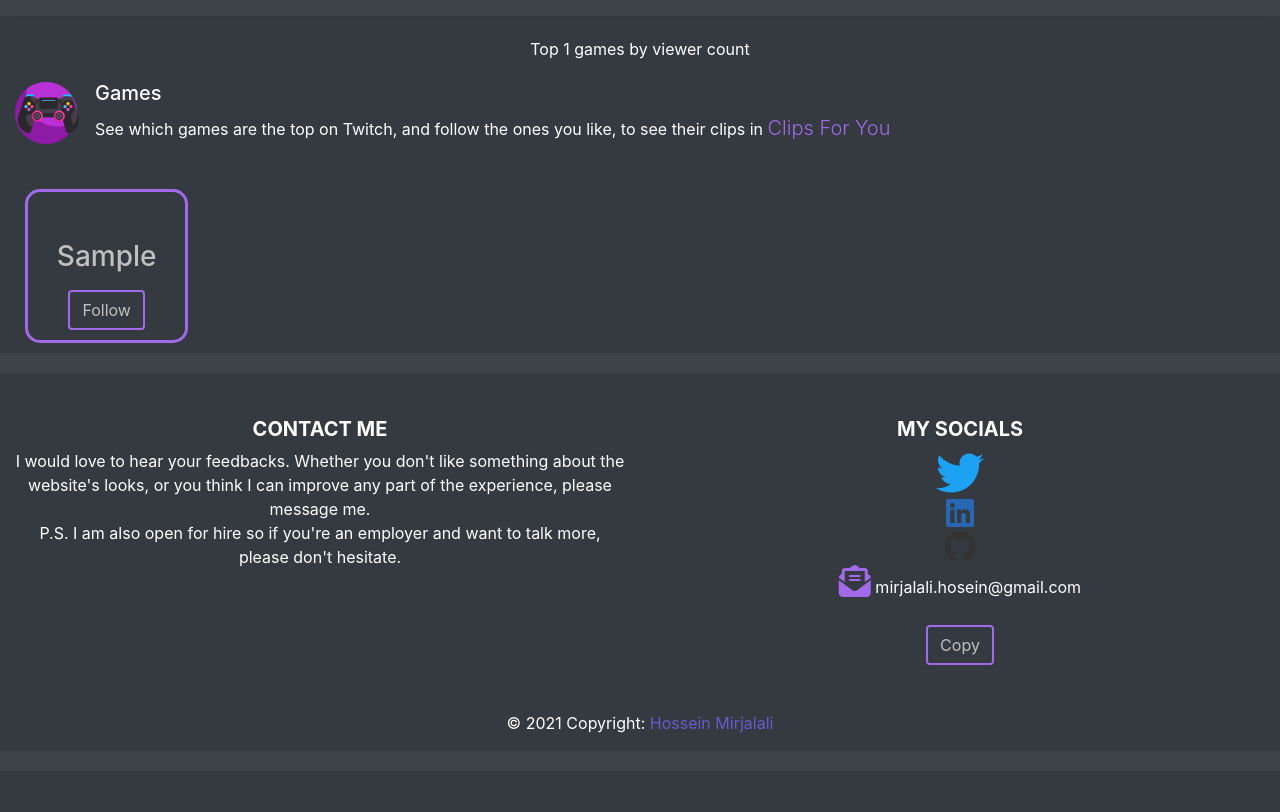
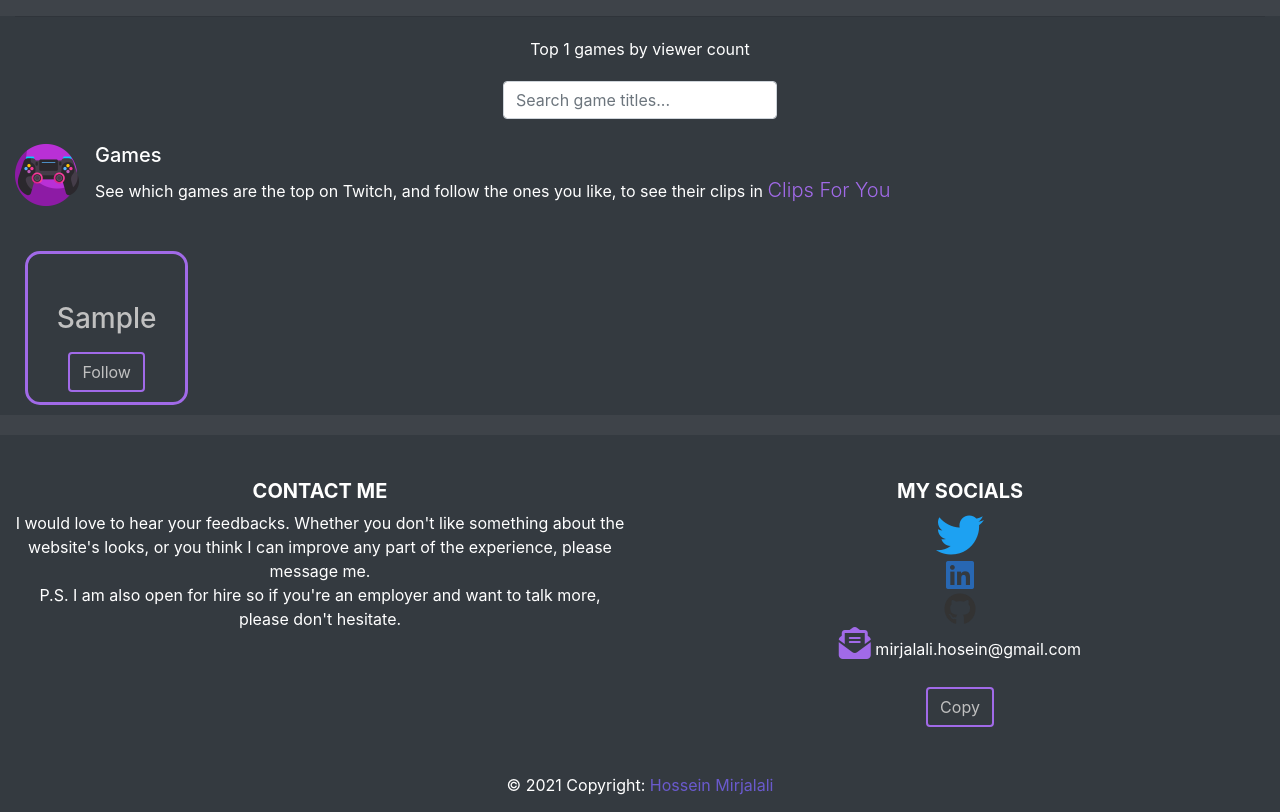
Before and after one commit to HosseinMirjalali/Glip, a Django app: template glip/templates/pages/games.html in a window 1280 px wide. Shown: the part 56-868 px from the top of the page. Before the commit the page ends 789 px from the top, so only its background shows below. Run offline with Django 3.2, Linux system fonts and the light colour scheme; the template is opened without the code that fills it: values that come from a table or form of the project are taken from there, others are empty; tables that the repository leaves empty hold one stand-in row (values such as "Sample post"); parts of the project's set-up code (start-up, migrations or seed data) failed here and were passed over; some libraries are stand-ins or nearby versions.

Commit message:
games page now has a filter search function

```diff
--- a/glip/templates/pages/games.html
+++ b/glip/templates/pages/games.html
@@ -66,6 +66,15 @@
       border-top-right-radius: 15px;
     }
 
+    .input-group-text {
+      border-bottom-right-radius: 50px;
+      border-top-right-radius: 50px;
+    }
+
+    .hide {
+      display: none;
+    }
+
 
   </style>
 
@@ -74,6 +83,22 @@
     <div class="masthead">
       <hr>
       <p class="text-center">Top {{ games|length }} games by viewer count</p>
+      <div class="d-flex justify-content-center">
+        <div class="row pb-4">
+          <div class="col-12">
+            <input type="text" name="searchbox" id="searchbox" class="filterinput form-control"
+                   placeholder="Search game titles...">
+          </div>
+        </div>
+        {% comment %}        <div class="input-group mb-3" style="max-width: 50%">
+          <input placeholder="Search a keyword" type="text" class="form-control" aria-label="Default"
+                 aria-describedby="inputGroup-sizing-default" id="search">
+          <div class="input-group-prepend">
+            <input class="input-group-text" type="button" value="Go"
+                   onclick="search(document.getElementById('search').value)">
+          </div>
+        </div>{% endcomment %}
+      </div>
       <div class="media">
         <img src="{% static 'images/controller.png' %}" width="64" height="64" class="mr-3" alt="...">
         <div class="media-body">
@@ -84,16 +109,18 @@
         </div>
       </div>
       <div class="row text-center align-self-center">
-        {% for game in games %}
-          <div class="col-sm-2">
+        <div class="col-sm-2">
+          {% for game in games %}
+
             <div class="card-group">
-              <div class="card-transparent">
-                <img src="{{ game.box_art_url }}" alt="" class="card-img-top">
+              <div class="card-transparent" data-role="game">
+                <img loading=lazy src="{{ game.box_art_url }}" alt="" class="card-img-top">
                 <div class="card-content">
                   <br>
                   <a class="text-decoration-none" href="https://www.twitch.tv/directory/game/{{ game.name }}"
                      target="_blank">
-                    <h3 class="custom-text-h3" style="max-height: 2rem" data-toggle="tooltip" data-placement="top"
+                    <h3 id="user_name" class="custom-text-h3" style="max-height: 2rem" data-toggle="tooltip"
+                        data-placement="top"
                         title="{{ game.name }}">{{ game.name }}</h3>
                   </a>
                   {% if game.is_followed == True %}
@@ -104,9 +131,10 @@
                   {% endif %}
                 </div><!-- card content -->
               </div><!-- card -->
-            </div>
-          </div><!-- col-md-4 -->
-        {% endfor %}
+            </div><!-- card-group -->
+          {% endfor %}
+
+        </div><!-- col-sm-2 -->
       </div><!-- row closing -->
     </div><!-- masthead closing -->
 
@@ -124,6 +152,7 @@
             crossorigin="anonymous"></script>
     <script src="https://kit.fontawesome.com/5e67d5e00b.js" crossorigin="anonymous"></script>
   {% endblock %}
+
 
   {% block inline_javascript %}
     {{ block.super }}
@@ -169,6 +198,16 @@
       $(function () {
         $('[data-toggle="tooltip"]').tooltip()
       })
+
+      $(document).ready(function () {
+        $("#searchbox").on("keyup", function () {
+          var value = $(this).val().toLowerCase();
+          $('div[data-role="game"]').filter(function () {
+            $(this).toggle($(this).find('h3').text().toLowerCase().indexOf(value) > -1)
+          });
+        });
+      });
+
     </script>
   {% endblock %}
 
```
